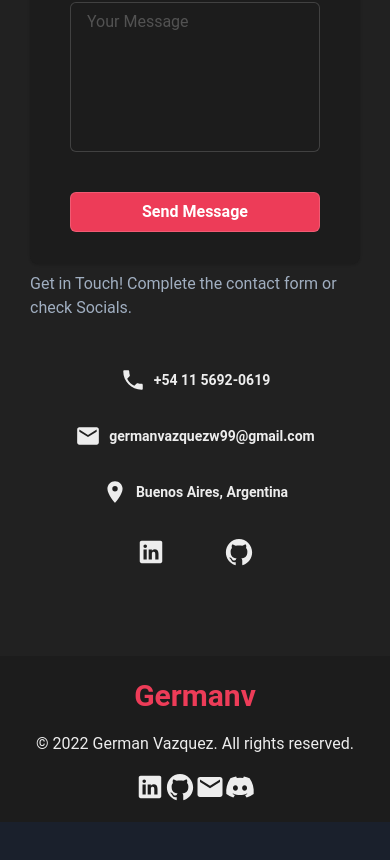
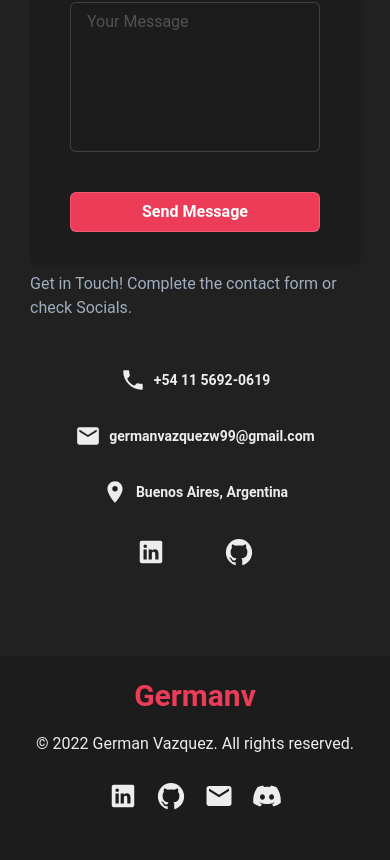
Before and after one commit to Germanvw/Germanv-Portfolio, a Next.js app: page / in a window 390 px wide. Shown: the part 7907-8767 px from the top of the page. Before the commit the page ends 8729 px from the top, so only its background shows below. Built offline with nearby package versions, Linux system fonts and the light colour scheme.

Commit message:
Footer Socials Fixed
- Footer Socials Fixed
- Journey responsivness bug fix

```diff
--- a/src/components/Footer.tsx
+++ b/src/components/Footer.tsx
@@ -2,6 +2,7 @@ import { Box, Container, Stack, Text } from '@chakra-ui/react';
 import { socials } from '../data/socials';
 import { SocialList } from './elements/SocialList';
 import { Logo } from './Logo';
+import { motion } from 'framer-motion';
 
 export const Footer = ({ colorMode }: { colorMode: string }) => {
   return (
@@ -25,7 +26,13 @@ export const Footer = ({ colorMode }: { colorMode: string }) => {
         bottom='10%'
         left='30px'
       >
-        <SocialList />
+        <motion.div
+          initial={{ y: '-100vw' }}
+          animate={{ y: 0 }}
+          transition={{ type: 'spring', duration: 2, stiffness: 80, delay: 1 }}
+        >
+          <SocialList />
+        </motion.div>
       </Stack>
       <Logo />
       <Text>
@@ -33,13 +40,7 @@ export const Footer = ({ colorMode }: { colorMode: string }) => {
       </Text>
       <Stack direction={'row'} spacing={6} fontSize={30}>
         <Box display={['flex', 'flex', 'none', 'none', 'none']}>
-          {socials?.map(({ Component, name, url }) => (
-            <Box _hover={{ color: 'primary' }} key={name}>
-              <a href={url!} rel='noopener noreferrer' target='_blank'>
-                {Component}
-              </a>
-            </Box>
-          ))}
+          <SocialList />
         </Box>
       </Stack>
     </Container>
--- a/src/components/elements/SocialList.tsx
+++ b/src/components/elements/SocialList.tsx
@@ -1,6 +1,5 @@
 import { Box, IconButton, Tooltip, useClipboard } from '@chakra-ui/react';
 import { socials } from '../../data/socials';
-import { motion } from 'framer-motion';
 
 export const SocialList = () => {
   const { hasCopied: hasCopiedEmail, onCopy: onCopyEmail } = useClipboard(
@@ -11,11 +10,7 @@ export const SocialList = () => {
 
   if (!socials) return null;
   return (
-    <motion.div
-      initial={{ y: '-100vw' }}
-      animate={{ y: 0 }}
-      transition={{ type: 'spring', duration: 2, stiffness: 80, delay: 1 }}
-    >
+    <>
       {socials?.map(({ Component, name, url, copy }) => (
         <Box key={name}>
           {copy ? (
@@ -67,6 +62,6 @@ export const SocialList = () => {
           )}
         </Box>
       ))}
-    </motion.div>
+    </>
   );
 };
--- a/src/styles/global.css
+++ b/src/styles/global.css
@@ -121,7 +121,6 @@ div .cd-timeline-block:last-child {
     border-right-color: #333c42;
   }
   .cd-timeline-block:nth-child(odd) .cd-timeline-content {
-    margin-right: 60px;
     margin-left: 0;
   }
 }
```
